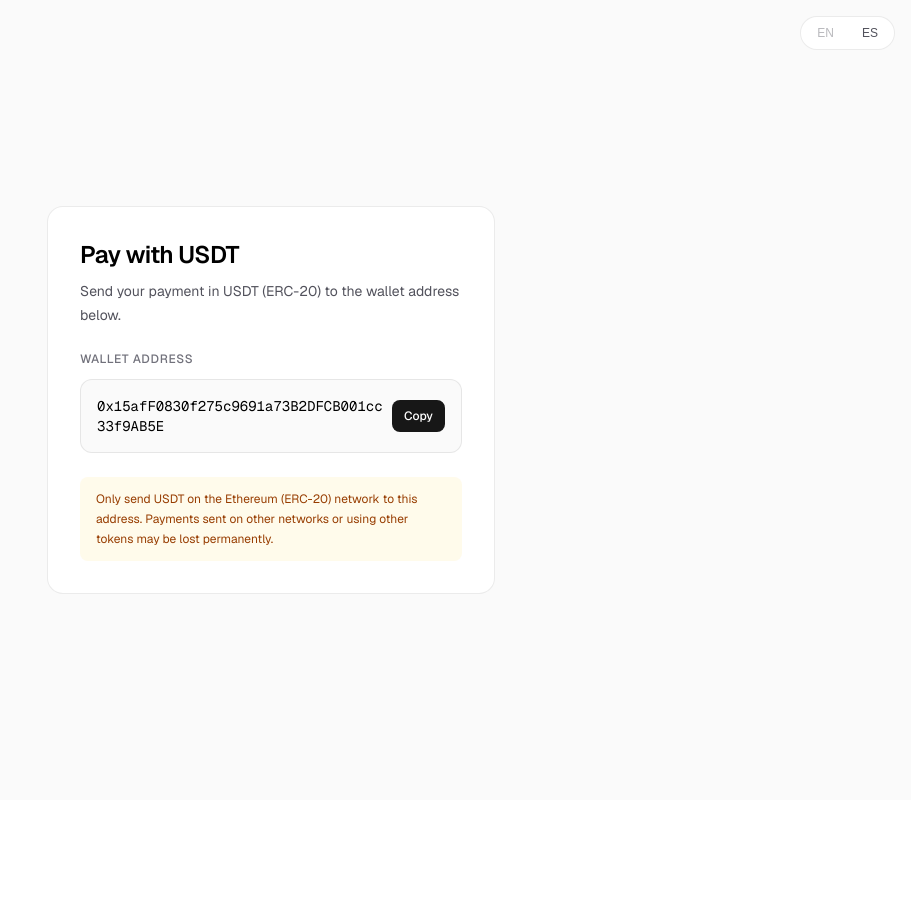
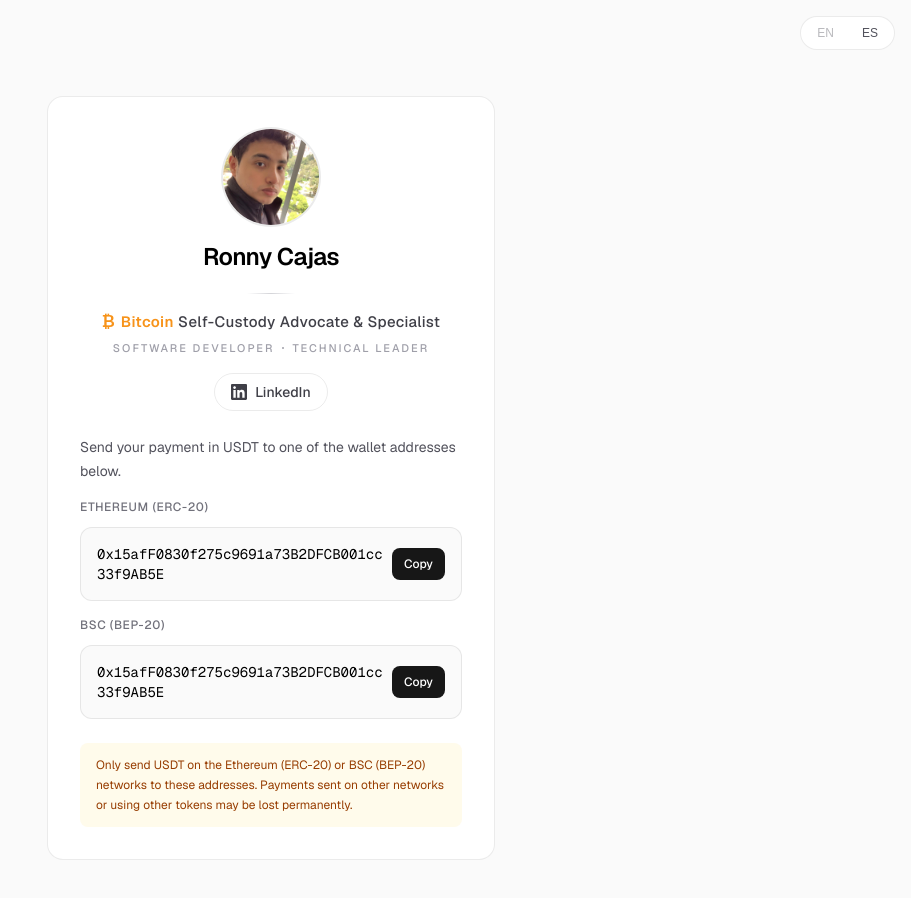
Before and after one commit to stealth14/courses-catalog, a Next.js app: page /en/payment in a window 1280 px wide. Shown: the top 898 px of the page, without its empty margins (369-1280 px from the left). Before the commit the page ends 800 px from the top, so only its background shows below. Built offline with nearby package versions, Linux system fonts and the light colour scheme.

Commit message:
Complete profile section

```diff
--- a/messages/en.json
+++ b/messages/en.json
@@ -12,12 +12,17 @@
   },
   "PaymentPage": {
     "metadataTitle": "Payment — USDT",
-    "metadataDescription": "Pay with USDT (ERC-20). Send your payment to the wallet address below.",
-    "title": "Pay with USDT",
-    "subtitle": "Send your payment in USDT (ERC-20) to the wallet address below.",
-    "walletLabel": "Wallet address",
+    "metadataDescription": "Pay with USDT. Send your payment to one of the wallet addresses below.",
+    "subtitle": "Send your payment in USDT to one of the wallet addresses below.",
+    "photoAlt": "Ronny Cajas profile photo",
+    "linkedinLabel": "LinkedIn profile",
+    "roleSelfCustody": "<btc>Bitcoin</btc> Self-Custody Advocate & Specialist",
+    "roleDeveloper": "Software developer",
+    "roleLeader": "Technical leader",
+    "walletErc20": "Ethereum (ERC-20)",
+    "walletBsc": "BSC (BEP-20)",
     "copy": "Copy",
     "copied": "Copied",
-    "warning": "Only send USDT on the Ethereum (ERC-20) network to this address. Payments sent on other networks or using other tokens may be lost permanently."
+    "warning": "Only send USDT on the Ethereum (ERC-20) or BSC (BEP-20) networks to these addresses. Payments sent on other networks or using other tokens may be lost permanently."
   }
 }
--- a/messages/es.json
+++ b/messages/es.json
@@ -12,12 +12,17 @@
   },
   "PaymentPage": {
     "metadataTitle": "Pago — USDT",
-    "metadataDescription": "Paga con USDT (ERC-20). Envía tu pago a la dirección de billetera indicada abajo.",
-    "title": "Pagar con USDT",
-    "subtitle": "Envía tu pago en USDT (ERC-20) a la dirección de billetera indicada abajo.",
-    "walletLabel": "Dirección de billetera",
+    "metadataDescription": "Paga con USDT. Envía tu pago a una de las direcciones de billetera indicadas abajo.",
+    "subtitle": "Envía tu pago en USDT a una de las direcciones de billetera indicadas abajo.",
+    "photoAlt": "Foto de perfil de Ronny Cajas",
+    "linkedinLabel": "Perfil de LinkedIn",
+    "roleSelfCustody": "Especialista técnico en <btc>Bitcoin</btc> & Autocustodia",
+    "roleDeveloper": "Desarrollador de software",
+    "roleLeader": "Líder técnico",
+    "walletErc20": "Ethereum (ERC-20)",
+    "walletBsc": "BSC (BEP-20)",
     "copy": "Copiar",
     "copied": "Copiado",
-    "warning": "Envía USDT únicamente en la red Ethereum (ERC-20) a esta dirección. Los pagos enviados en otras redes o con otros tokens podrían perderse de forma permanente."
+    "warning": "Envía USDT únicamente en las redes Ethereum (ERC-20) o BSC (BEP-20) a estas direcciones. Los pagos enviados en otras redes o con otros tokens podrían perderse de forma permanente."
   }
 }
--- a/src/app/[locale]/payment/page.tsx
+++ b/src/app/[locale]/payment/page.tsx
@@ -1,12 +1,19 @@
 import type { Metadata } from "next";
 import { getTranslations } from "next-intl/server";
+import { ProfilePhoto } from "@/components/profile-photo";
 import { CopyButton } from "./copy-button";
 
-// Public USDT (ERC-20) wallet address used to collect payments.
-// Override with NEXT_PUBLIC_USDT_WALLET in .env.local if needed.
-const USDT_WALLET =
-  process.env.NEXT_PUBLIC_USDT_WALLET ??
+// Public USDT wallet addresses used to collect payments.
+// Override with NEXT_PUBLIC_USDT_ERC20 / NEXT_PUBLIC_USDT_BSC in .env.local.
+const USDT_ERC20 =
+  process.env.NEXT_PUBLIC_USDT_ERC20 ??
   "0x15afF0830f275c9691a73B2DFCB001cc33f9AB5E";
+const USDT_BSC =
+  process.env.NEXT_PUBLIC_USDT_BSC ??
+  "0x15afF0830f275c9691a73B2DFCB001cc33f9AB5E";
+
+const PROFILE_NAME = "Ronny Cajas";
+const LINKEDIN_URL = "https://www.linkedin.com/in/ronny-cajas-089812176/";
 
 export async function generateMetadata(): Promise<Metadata> {
   const t = await getTranslations("PaymentPage");
@@ -17,31 +24,90 @@ export async function generateMetadata(): Promise<Metadata> {
   };
 }
 
+function WalletRow({ label, address }: { label: string; address: string }) {
+  return (
+    <div className="flex flex-col gap-3">
+      <span className="text-xs font-medium uppercase tracking-wider text-zinc-500 dark:text-zinc-400">
+        {label}
+      </span>
+      <div className="flex items-center gap-2 rounded-xl border border-black/[.08] bg-zinc-50 p-4 dark:border-white/[.145] dark:bg-black">
+        <code className="min-w-0 flex-1 break-all font-mono text-sm text-black dark:text-zinc-50">
+          {address}
+        </code>
+        <CopyButton address={address} />
+      </div>
+    </div>
+  );
+}
+
 export default async function PaymentPage() {
   const t = await getTranslations("PaymentPage");
 
   return (
     <main className="flex flex-1 flex-col items-center justify-center bg-zinc-50 px-6 py-24 font-sans dark:bg-black">
       <div className="flex w-full max-w-md flex-col gap-6 rounded-2xl border border-black/[.08] bg-white p-8 dark:border-white/[.145] dark:bg-[#111]">
-        <div>
-          <h1 className="text-2xl font-semibold tracking-tight text-black dark:text-zinc-50">
-            {t("title")}
-          </h1>
-          <p className="mt-2 text-sm leading-6 text-zinc-600 dark:text-zinc-400">
+        <div className="flex flex-col items-center gap-4 text-center">
+          <ProfilePhoto alt={t("photoAlt")} />
+          <div>
+            <h1 className="text-2xl font-semibold tracking-tight text-black dark:text-zinc-50">
+              {PROFILE_NAME}
+            </h1>
+          <div className="mt-5 flex flex-col items-center">
+            <div
+              aria-hidden="true"
+              className="mb-4 h-px w-12 bg-gradient-to-r from-transparent via-zinc-300 to-transparent dark:via-zinc-600"
+            />
+            <h2 className="flex items-center gap-1.5 text-[15px] leading-6 text-zinc-700 dark:text-zinc-200">
+              <span
+                aria-hidden="true"
+                className="text-base font-semibold text-[#F7931A]"
+              >
+                ₿
+              </span>
+              <span className="font-medium tracking-wide">
+                {t.rich("roleSelfCustody", {
+                  btc: (chunks) => (
+                    <span className="font-semibold text-[#F7931A]">
+                      {chunks}
+                    </span>
+                  ),
+                })}
+              </span>
+            </h2>
+            <p className="mt-1.5 flex flex-wrap items-center justify-center gap-x-2 gap-y-1 text-[11px] font-medium uppercase tracking-[0.18em] text-zinc-400 dark:text-zinc-500">
+              <span>{t("roleDeveloper")}</span>
+              <span
+                aria-hidden="true"
+                className="h-0.5 w-0.5 rounded-full bg-zinc-400 dark:bg-zinc-600"
+              />
+              <span>{t("roleLeader")}</span>
+            </p>
+          </div>
+            <a
+              href={LINKEDIN_URL}
+              target="_blank"
+              rel="noopener noreferrer"
+              aria-label={t("linkedinLabel")}
+              className="mt-4 inline-flex items-center gap-2 rounded-full border border-black/[.08] px-4 py-2 text-sm font-medium text-zinc-700 transition-colors hover:bg-black/[.04] dark:border-white/[.145] dark:text-zinc-200 dark:hover:bg-white/[.06]"
+            >
+              <svg
+                viewBox="0 0 24 24"
+                aria-hidden="true"
+                className="h-4 w-4 fill-current"
+              >
+                <path d="M20.447 20.452h-3.554v-5.569c0-1.328-.027-3.037-1.852-3.037-1.853 0-2.136 1.445-2.136 2.939v5.667H9.351V9h3.414v1.561h.046c.477-.9 1.637-1.85 3.37-1.85 3.601 0 4.267 2.37 4.267 5.455v6.286zM5.337 7.433c-1.144 0-2.063-.926-2.063-2.065 0-1.138.92-2.063 2.063-2.063 1.14 0 2.064.925 2.064 2.063 0 1.139-.925 2.065-2.064 2.065zm1.782 13.019H3.555V9h3.564v11.452zM22.225 0H1.771C.792 0 0 .774 0 1.729v20.542C0 23.227.792 24 1.771 24h20.451C23.2 24 24 23.227 24 22.271V1.729C24 .774 23.2 0 22.225 0z" />
+              </svg>
+              LinkedIn
+            </a>
+          </div>
+        </div>
+
+        <div className="flex flex-col gap-4">
+          <p className="text-sm leading-6 text-zinc-600 dark:text-zinc-400">
             {t("subtitle")}
           </p>
-        </div>
-
-        <div className="flex flex-col gap-3">
-          <span className="text-xs font-medium uppercase tracking-wider text-zinc-500 dark:text-zinc-400">
-            {t("walletLabel")}
-          </span>
-          <div className="flex items-center gap-2 rounded-xl border border-black/[.08] bg-zinc-50 p-4 dark:border-white/[.145] dark:bg-black">
-            <code className="min-w-0 flex-1 break-all font-mono text-sm text-black dark:text-zinc-50">
-              {USDT_WALLET}
-            </code>
-            <CopyButton address={USDT_WALLET} />
-          </div>
+          <WalletRow label={t("walletErc20")} address={USDT_ERC20} />
+          <WalletRow label={t("walletBsc")} address={USDT_BSC} />
         </div>
 
         <p className="rounded-lg bg-amber-50 px-4 py-3 text-xs leading-5 text-amber-800 dark:bg-amber-950/40 dark:text-amber-200">
--- /dev/null
+++ b/src/components/profile-photo.tsx
@@ -0,0 +1,32 @@
+"use client";
+
+import Image from "next/image";
+import { useState } from "react";
+
+export function ProfilePhoto({ alt }: { alt: string }) {
+  const [failed, setFailed] = useState(false);
+
+  if (failed) {
+    return (
+      <div
+        role="img"
+        aria-label={alt}
+        className="flex h-24 w-24 items-center justify-center rounded-full bg-foreground text-2xl font-semibold text-background ring-2 ring-black/[.08] dark:ring-white/[.145]"
+      >
+        RC
+      </div>
+    );
+  }
+
+  return (
+    <Image
+      src="/profile.jpg"
+      alt={alt}
+      width={96}
+      height={96}
+      className="h-24 w-24 rounded-full object-cover ring-2 ring-black/[.08] dark:ring-white/[.145]"
+      priority
+      onError={() => setFailed(true)}
+    />
+  );
+}
```
Also changed, not shown: public/profile.jpg (added).
